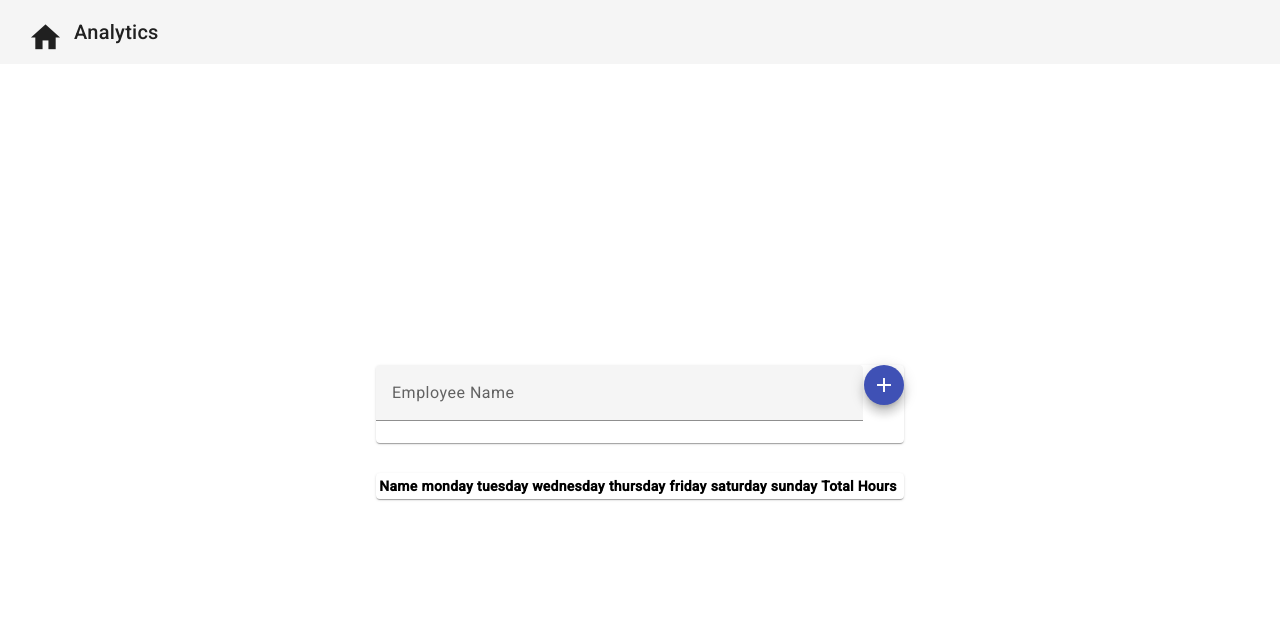
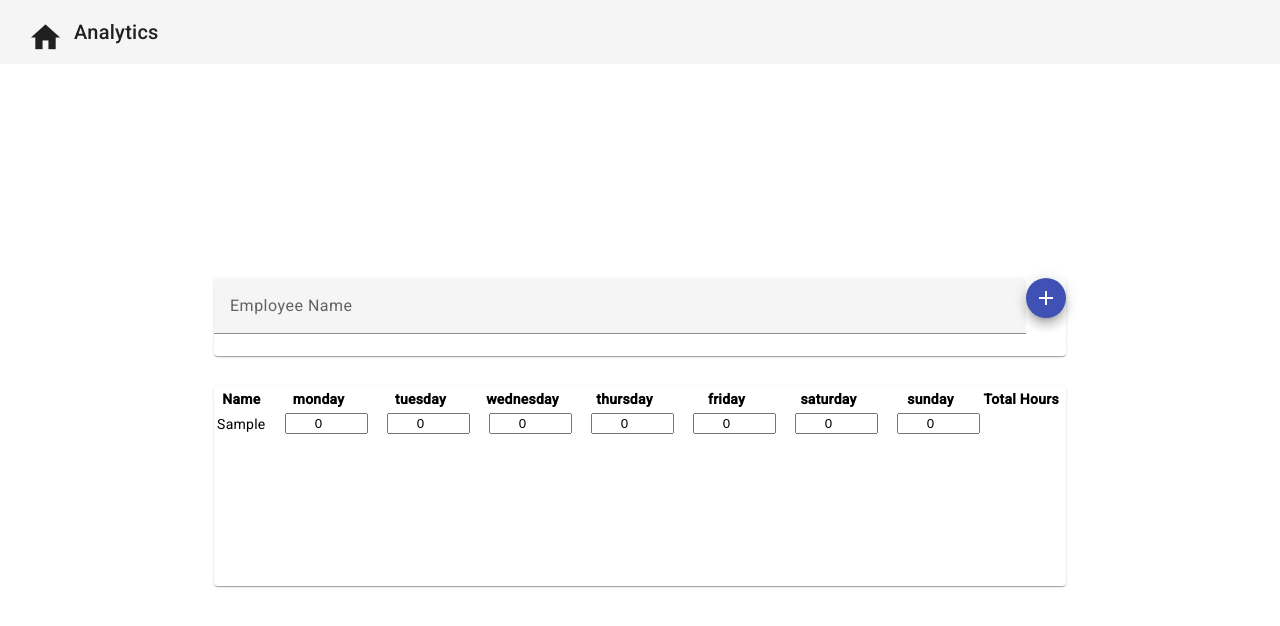
Before and after one commit to ashlyn-young/Hr-Timesheet, an Angular app: page /timesheet in a window 1280 px wide. Both pictures are taken after typing "Sample" into the empty fields and a click on the button "add". Shown: the top 626 px of the page. Built offline with nearby package versions, Linux system fonts and the light colour scheme.

Commit message:
styled table , added key to employee

```diff
--- a/src/app/app.module.ts
+++ b/src/app/app.module.ts
@@ -15,7 +15,7 @@
 import { MatListModule } from '@angular/material/list';
 import { MatInputModule } from '@angular/material/input';
 import { MatFormFieldModule } from '@angular/material/form-field';
-import { ReactiveFormsModule } from '@angular/forms';
+import { FormsModule, ReactiveFormsModule } from '@angular/forms';
 
 @NgModule({
   declarations: [
@@ -36,7 +36,8 @@
     MatListModule,
     MatInputModule,
     MatFormFieldModule,
-    ReactiveFormsModule
+    ReactiveFormsModule,
+    FormsModule
 
 
   ],
--- a/src/components/timesheet/timesheet.component.css
+++ b/src/components/timesheet/timesheet.component.css
@@ -11,7 +11,17 @@
 }
 
 .hours {
+  min-height: 200px;
   margin-top: 30px;
+  display: flex;
+  flex-direction: column;
+  justify-content: space-between;
+}
+
+.hours-input {
+  max-width: 75px;
+  margin-left: 15px;
+  text-align: center;
 }
 
 .formAlign {
--- a/src/components/timesheet/timesheet.component.html
+++ b/src/components/timesheet/timesheet.component.html
@@ -19,6 +19,14 @@
                     <th>Total Hours</th>
                     <th></th>
                 </thead>
+                <tbody>
+                    <tr *ngFor="let employee of employees; let i = index">
+                        <td>{{employee.name}}</td>
+                        <td *ngFor="let day of weekdays">
+                            <input type="number" [id]="day" [(ngModel)]="employee[day]" class="hours-input">
+                        </td>
+                    </tr>
+                </tbody>
             </table>
         </mat-card>
     </div>
--- a/src/components/timesheet/timesheet.component.scss
+++ b/src/components/timesheet/timesheet.component.scss
@@ -9,7 +9,16 @@
 }
 
 .hours {
+    min-height: 200px;
     margin-top: 30px;
+    display: flex;
+    flex-direction: column;
+    justify-content: space-between;
+}
+.hours-input {
+    max-width: 75px;
+    margin-left: 15px;
+    text-align: center;
 }
 .formAlign {
     display: flex;
--- a/src/components/timesheet/timesheet.component.ts
+++ b/src/components/timesheet/timesheet.component.ts
@@ -38,6 +38,13 @@
         departmentId: this.department?.id,
         name: this.employeeNameFC.value,
         payRate: Math.floor(Math.random() * 50) + 50,
+        monday: 0,
+        tuesday: 0,
+        wednesday: 0,
+        thursday: 0,
+        friday: 0,
+        saturday: 0,
+        sunday: 0,
       });
       this.employeeNameFC.setValue('');
     }
```
Also changed, not shown: src/interfaces/employee.ts (+8 -1 lines), 1 other file (tests, documents, lock files or other folders).
